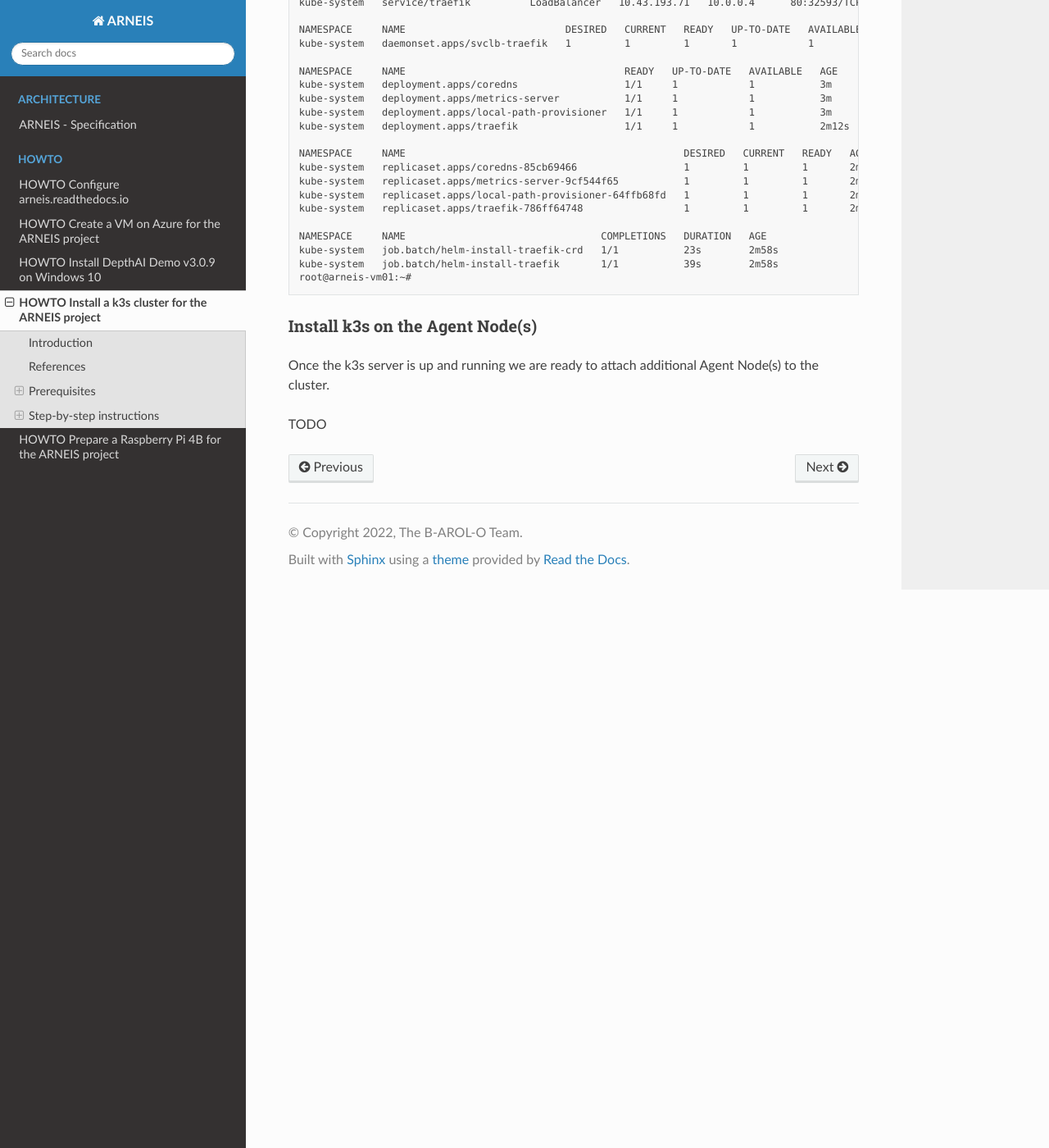
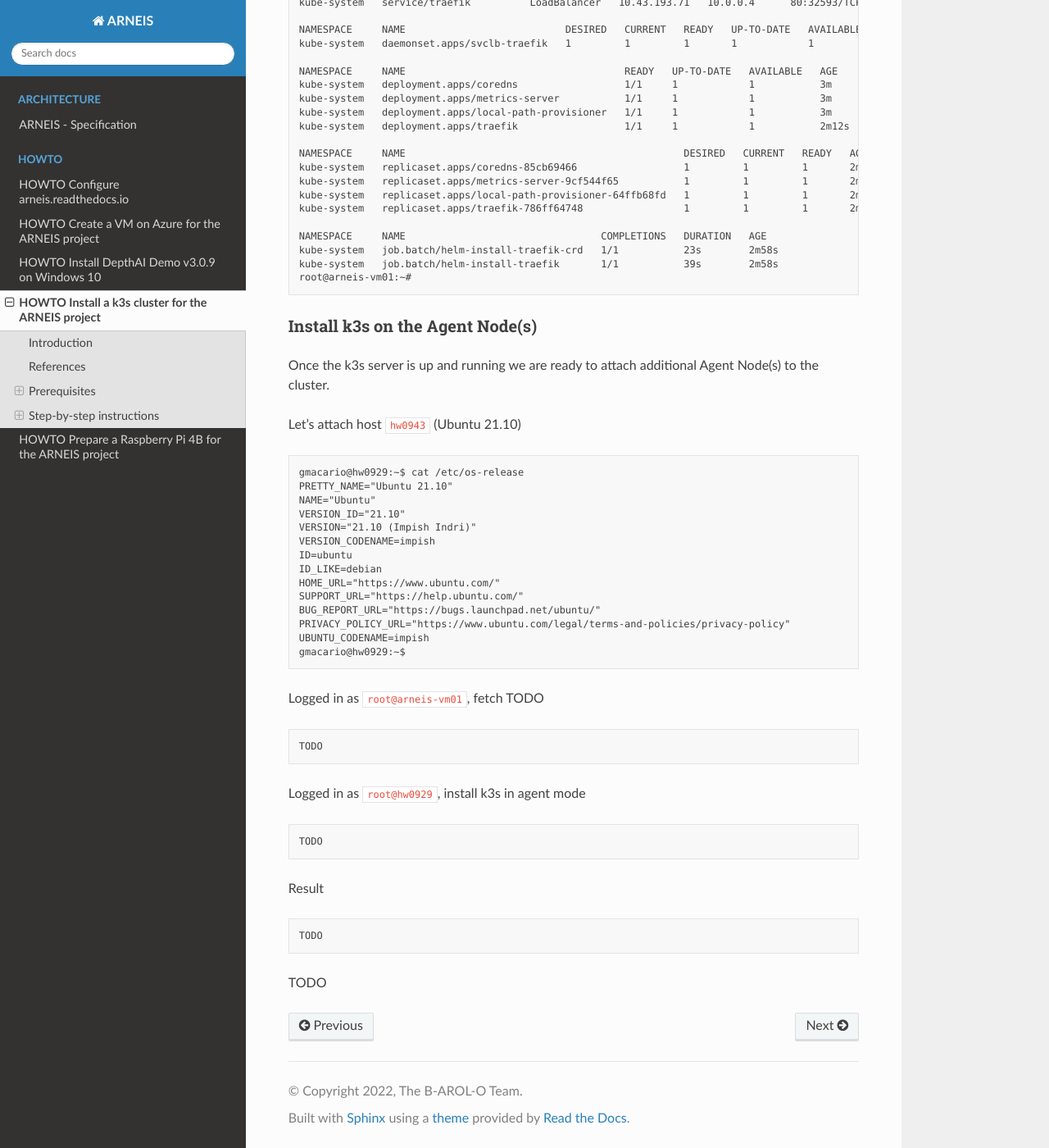
Before and after one commit to B-AROL-O/ARNEIS, a Sphinx documentation site: the page built from docs/howto/howto-install-k3s-for-arneis.md, in a window 1280 px wide and 1400 px high, scrolled down 2661 px. Shown: the whole window at 82% size. Built offline with Sphinx 7.4.7 and the Read the Docs theme 2.0.0, drawn with Linux system fonts in a browser that asks for light colours.

Commit message:
Add placeholder: Steps for attaching Agent Node(s)

````diff
--- a/docs/howto/howto-install-k3s-for-arneis.md
+++ b/docs/howto/howto-install-k3s-for-arneis.md
@@ -126,6 +126,43 @@ root@arneis-vm01:~#
 
 Once the k3s server is up and running we are ready to attach additional Agent Node(s) to the cluster.
 
+Let's attach host `hw0943` (Ubuntu 21.10)
+
+```text
+gmacario@hw0929:~$ cat /etc/os-release
+PRETTY_NAME="Ubuntu 21.10"
+NAME="Ubuntu"
+VERSION_ID="21.10"
+VERSION="21.10 (Impish Indri)"
+VERSION_CODENAME=impish
+ID=ubuntu
+ID_LIKE=debian
+HOME_URL="https://www.ubuntu.com/"
+SUPPORT_URL="https://help.ubuntu.com/"
+BUG_REPORT_URL="https://bugs.launchpad.net/ubuntu/"
+PRIVACY_POLICY_URL="https://www.ubuntu.com/legal/terms-and-policies/privacy-policy"
+UBUNTU_CODENAME=impish
+gmacario@hw0929:~$
+```
+
+Logged in as `root@arneis-vm01`, fetch TODO
+
+```bash
+TODO
+```
+
+Logged in as `root@hw0929`, install k3s in agent mode
+
+```bash
+TODO
+```
+
+Result
+
+```text
+TODO
+```
+
 TODO
 
 <!-- EOF -->
````
